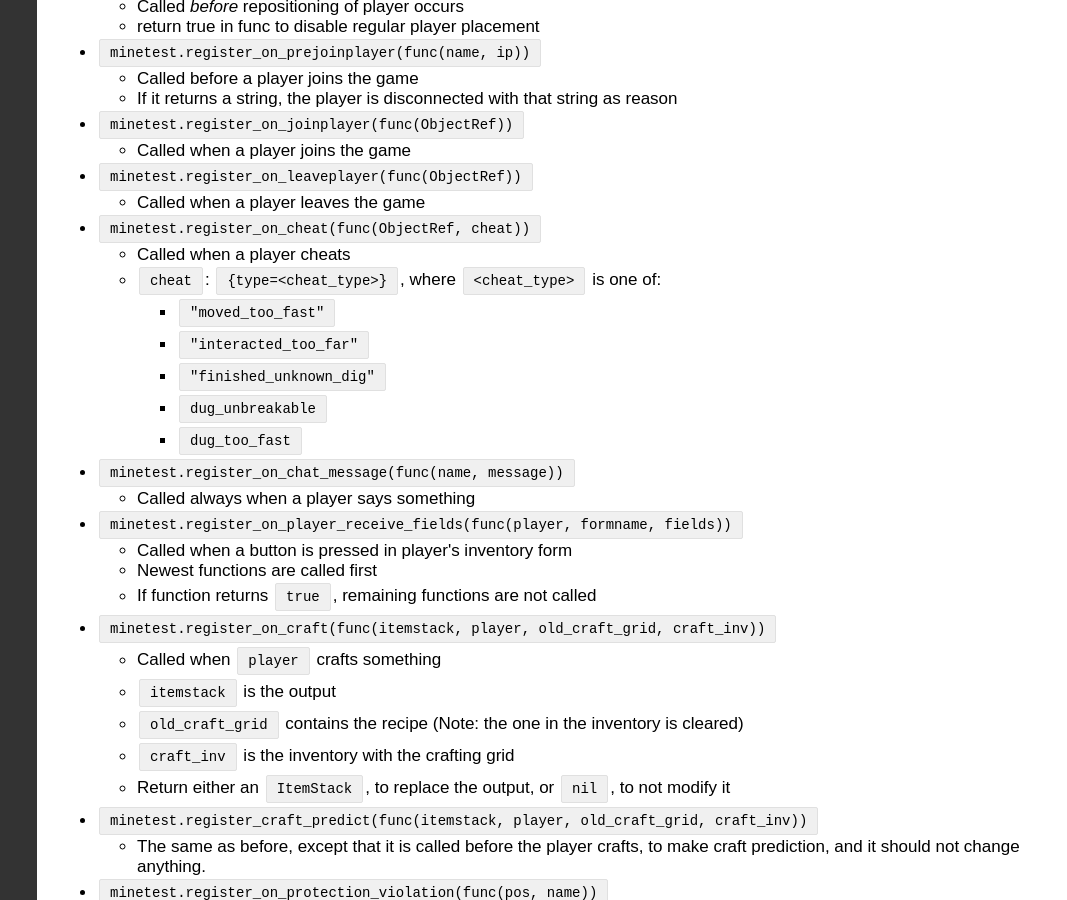
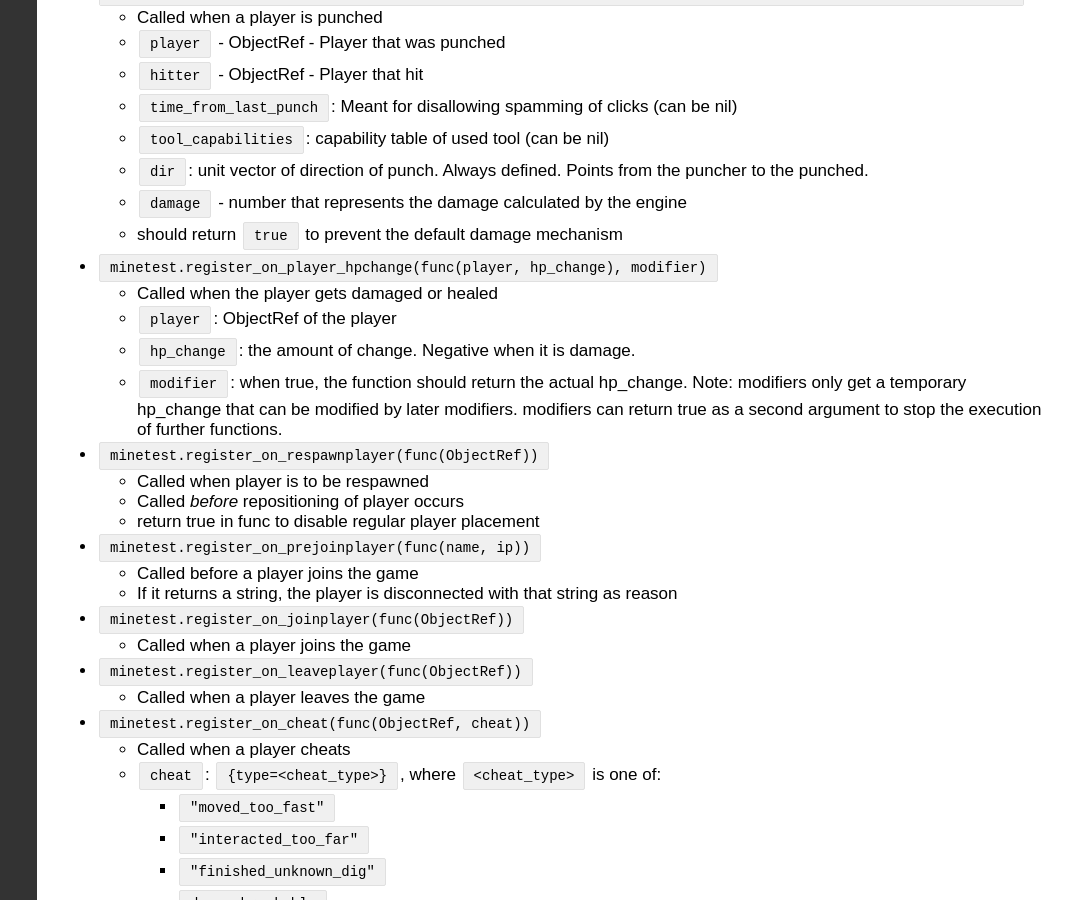
Before and after one commit to rubenwardy/minetest_modding_book, a Jekyll site: the page built from lua_api.html, in a window 1280 px wide and 900 px high, scrolled down 45572 px. Shown: the whole window, without its empty margins (213-1280 px from the left). Built offline with Jekyll 4.4.1, drawn with Linux system fonts in a browser that asks for light colours; nearby versions of some CDN libraries; some of the changed text lies outside the part shown.

Commit message:
Update lua_api.html

```diff
--- a/lua_api.html
+++ b/lua_api.html
@@ -1476,6 +1478,19 @@
 <ul>
 <li>Show an inventory list</li>
 </ul>
+<h4 id="listringinventory-locationlist-name"><code>listring[&lt;inventory location&gt;;&lt;list name&gt;]</code></h4>
+<ul>
+<li>Allows to create a ring of inventory lists</li>
+<li>Shift-clicking on items in one element of the ring</li>
+<li>will send them to the next inventory list inside the ring</li>
+<li>The first occurrence of an element inside the ring will</li>
+<li>determine the inventory where items will be sent to</li>
+</ul>
+<h4 id="listring"><code>listring[]</code></h4>
+<ul>
+<li>Shorthand for doing <code>listring[&lt;inventory location&gt;;&lt;list name&gt;]</code></li>
+<li>for the last two inventory lists added by list[...]</li>
+</ul>
 <h4 id="listcolorsslot_bg_normalslot_bg_hover"><code>listcolors[&lt;slot_bg_normal&gt;;&lt;slot_bg_hover&gt;]</code></h4>
 <ul>
 <li>Sets background color of slots as <code>ColorString</code></li>
@@ -2043,6 +2058,15 @@
 <li>should return <code>true</code> to prevent the default damage mechanism</li>
 </ul>
 </li>
+<li><code>minetest.register_on_player_hpchange(func(player, hp_change), modifier)</code><ul>
+<li>Called when the player gets damaged or healed</li>
+<li><code>player</code>: ObjectRef of the player</li>
+<li><code>hp_change</code>: the amount of change. Negative when it is damage.</li>
+<li><code>modifier</code>: when true, the function should return the actual hp_change.
+  Note: modifiers only get a temporary hp_change that can be modified by later modifiers.
+  modifiers can return true as a second argument to stop the execution of further functions.</li>
+</ul>
+</li>
 <li><code>minetest.register_on_respawnplayer(func(ObjectRef))</code><ul>
 <li>Called when player is to be respawned</li>
 <li>Called <em>before</em> repositioning of player occurs</li>
@@ -2260,6 +2284,7 @@
 </ul>
 </li>
 <li><code>minetest.find_nodes_in_area(minp, maxp, nodenames)</code>: returns a list of positions<ul>
+<li>returns as second value a table with the count of the individual nodes found</li>
 <li><code>nodenames</code>: e.g. <code>{"ignore", "group:tree"}</code> or <code>"default:dirt"</code></li>
 </ul>
 </li>
@@ -2479,6 +2504,8 @@
   <code>{ stack1, stack2, stack3, stack4, stack 5, stack 6, stack 7, stack 8, stack 9 }</code></li>
 <li><code>output.item</code> = <code>ItemStack</code>, if unsuccessful: empty <code>ItemStack</code></li>
 <li><code>output.time</code> = a number, if unsuccessful: <code>0</code></li>
+<li><code>output.replacements</code> = list of <code>ItemStack</code>s that couldn't be placed in
+  <code>decremented_input.items</code></li>
 <li><code>decremented_input</code> = like <code>input</code></li>
 </ul>
 </li>
@@ -2990,8 +3017,8 @@
 <li><code>set_wielded_item(item)</code>: replaces the wielded item, returns <code>true</code> if successful</li>
 <li><code>set_armor_groups({group1=rating, group2=rating, ...})</code></li>
 <li><code>get_armor_groups()</code>: returns a table with the armor group ratings</li>
-<li><code>set_animation({x=1,y=1}, frame_speed=15, frame_blend=0)</code></li>
-<li><code>get_animation()</code>: returns range, frame_speed and frame_blend</li>
+<li><code>set_animation({x=1,y=1}, frame_speed=15, frame_blend=0, frame_loop=true)</code></li>
+<li><code>get_animation()</code>: returns range, frame_speed, frame_blend and frame_loop</li>
 <li><code>set_attach(parent, bone, position, rotation)</code><ul>
 <li><code>bone</code>: string</li>
 <li><code>position</code>: <code>{x=num, y=num, z=num}</code> (relative)</li>
```
Also changed, not shown: other parts of lua_api.html (+3 -1 lines).
